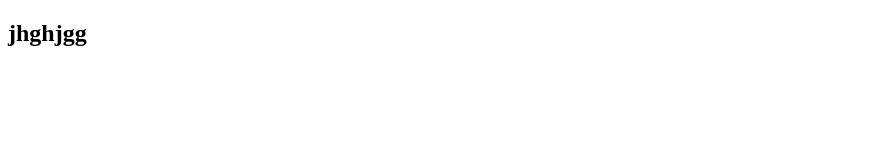
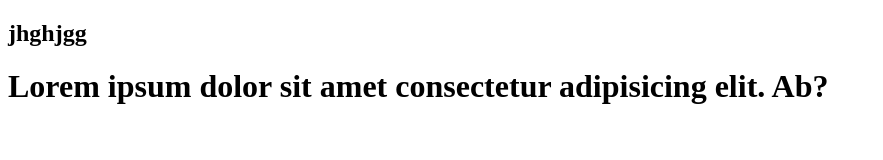
Before and after one commit to Peal07/parallax-website, a plain HTML site: page parallax.html in a window 1280 px wide. Shown: the whole page, without its empty margins (0-883 px from the left). Drawn offline with Linux system fonts and the light colour scheme.

Commit message:
d commit

```diff
--- a/parallax.html
+++ b/parallax.html
@@ -8,5 +8,6 @@
 </head>
 <body>
     <h2>jhghjgg</h2>
+    <h1>Lorem ipsum dolor sit amet consectetur adipisicing elit. Ab?</h1>
 </body>
 </html>
```
